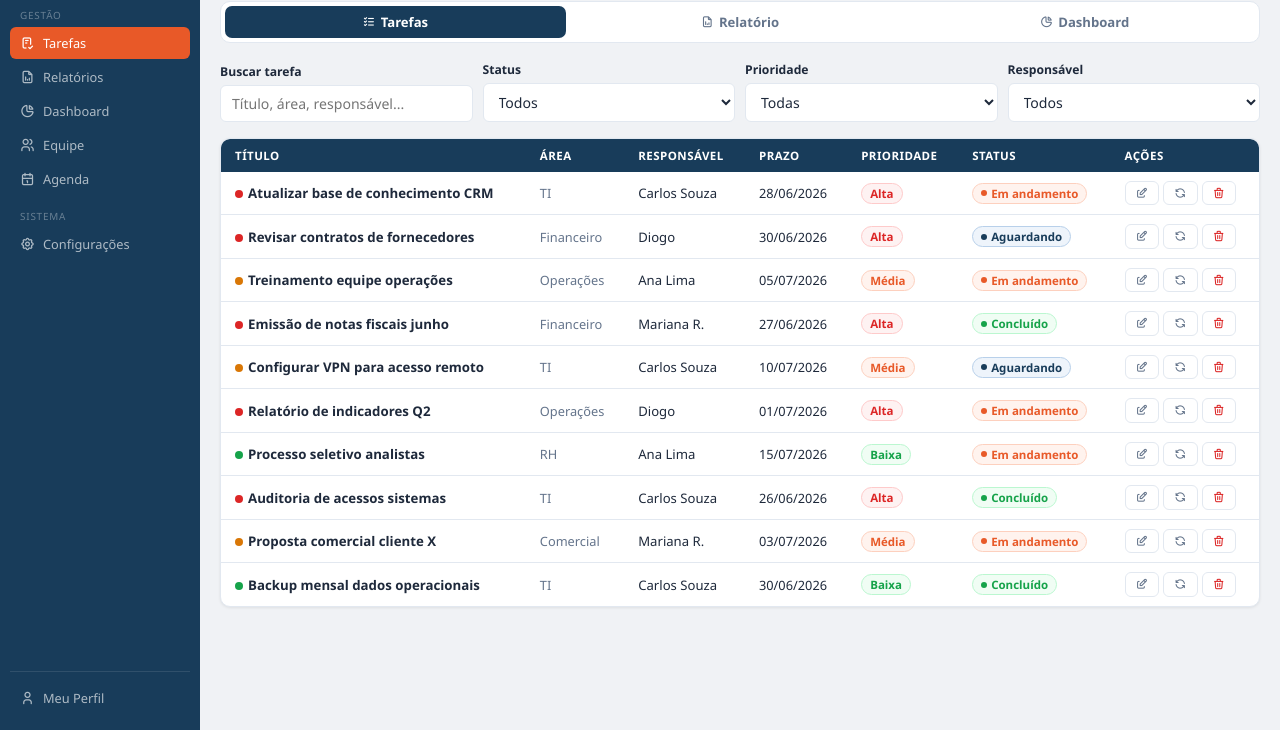
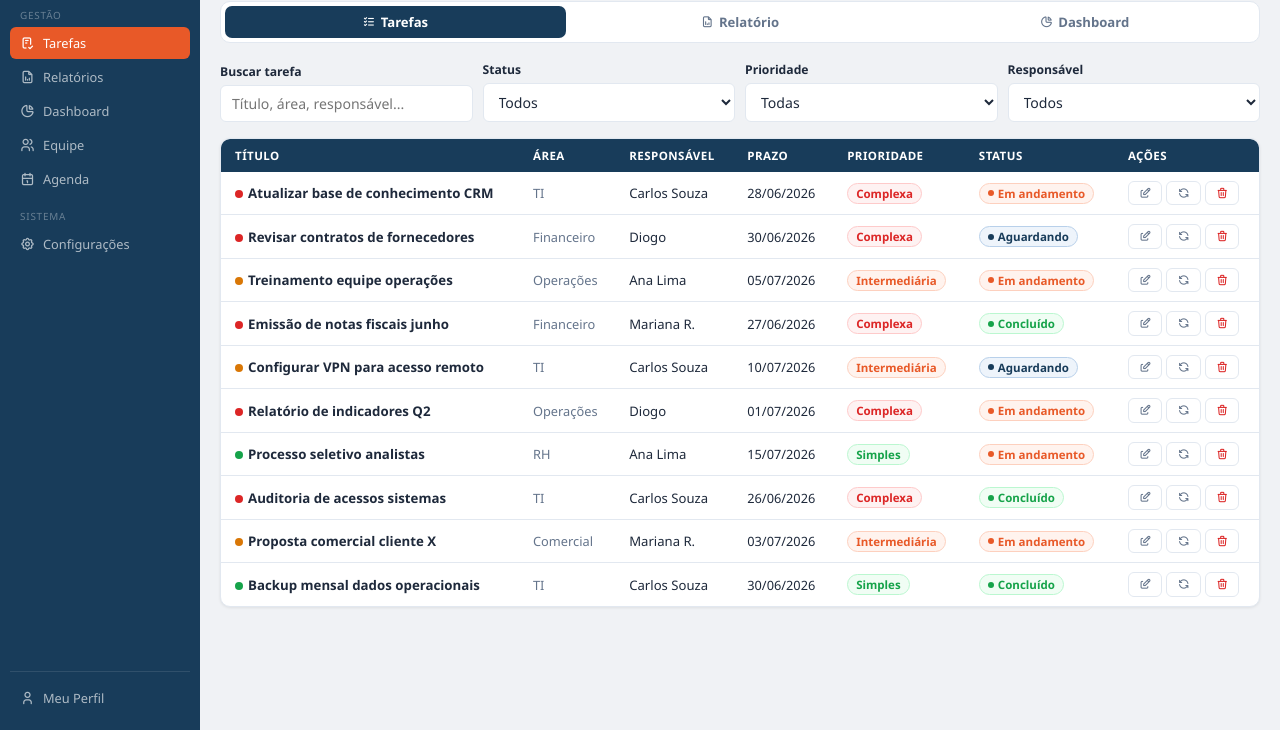
Before and after one commit to diogodurvalkoerichpereira/ItsGerencialCasan, a plain HTML site: page index.html in a window 1280 px wide. Shown: the part 70-800 px from the top of the page. Drawn offline with Linux system fonts and the light colour scheme.

Commit message:
fix: altera prioridades para Simples, Intermediária e Complexa

```diff
--- a/index.html
+++ b/index.html
@@ -203,7 +203,7 @@ textarea{resize:vertical;min-height:72px}
           <label>Prioridade</label>
           <select id="filterPrio" onchange="applyFilters()">
             <option value="">Todas</option>
-            <option>Alta</option><option>Média</option><option>Baixa</option>
+            <option>Simples</option><option>Intermediária</option><option>Complexa</option>
           </select>
         </div>
         <div class="form-group">
@@ -321,7 +321,7 @@ textarea{resize:vertical;min-height:72px}
         <div class="stat-card">
           <div class="stat-icon" style="background:#fef2f2;color:var(--its-danger)"><i class="ti ti-alert-triangle"></i></div>
           <div class="stat-value" id="d-alta">0</div>
-          <div class="stat-label">Prioridade Alta</div>
+          <div class="stat-label">Prioridade Complexa</div>
           <div class="stat-delta-neg" id="d-alta-pct"></div>
         </div>
       </div>
@@ -347,16 +347,16 @@ textarea{resize:vertical;min-height:72px}
 // ── DATA ──────────────────────────────────────────────────────────────
 let nextId = 11;
 const TASKS = [
-  {id:1,titulo:'Atualizar base de conhecimento CRM',area:'TI',resp:'Carlos Souza',prazo:'2026-06-28',prio:'Alta',status:'Em andamento',desc:'Revisar e atualizar os artigos de suporte no sistema CRM para refletir novos produtos.'},
-  {id:2,titulo:'Revisar contratos de fornecedores',area:'Financeiro',resp:'Diogo',prazo:'2026-06-30',prio:'Alta',status:'Aguardando',desc:'Análise dos contratos vigentes com fornecedores de telecom e TI.'},
-  {id:3,titulo:'Treinamento equipe operações',area:'Operações',resp:'Ana Lima',prazo:'2026-07-05',prio:'Média',status:'Em andamento',desc:'Ministrar treinamento sobre novos procedimentos de atendimento.'},
-  {id:4,titulo:'Emissão de notas fiscais junho',area:'Financeiro',resp:'Mariana R.',prazo:'2026-06-27',prio:'Alta',status:'Concluído',desc:'Emissão das NFs referentes às competências de junho 2026.'},
-  {id:5,titulo:'Configurar VPN para acesso remoto',area:'TI',resp:'Carlos Souza',prazo:'2026-07-10',prio:'Média',status:'Aguardando',desc:'Implementar solução de VPN para colaboradores home office.'},
-  {id:6,titulo:'Relatório de indicadores Q2',area:'Operações',resp:'Diogo',prazo:'2026-07-01',prio:'Alta',status:'Em andamento',desc:'Consolidar indicadores de atendimento do segundo trimestre.'},
-  {id:7,titulo:'Processo seletivo analistas',area:'RH',resp:'Ana Lima',prazo:'2026-07-15',prio:'Baixa',status:'Em andamento',desc:'Conduzir processo seletivo para 3 vagas de analistas de suporte.'},
-  {id:8,titulo:'Auditoria de acessos sistemas',area:'TI',resp:'Carlos Souza',prazo:'2026-06-26',prio:'Alta',status:'Concluído',desc:'Revisar permissões e acessos de todos os colaboradores.'},
-  {id:9,titulo:'Proposta comercial cliente X',area:'Comercial',resp:'Mariana R.',prazo:'2026-07-03',prio:'Média',status:'Em andamento',desc:'Elaborar proposta de contact center para cliente do setor bancário.'},
-  {id:10,titulo:'Backup mensal dados operacionais',area:'TI',resp:'Carlos Souza',prazo:'2026-06-30',prio:'Baixa',status:'Concluído',desc:'Realizar backup e verificação de integridade dos dados.'},
+  {id:1,titulo:'Atualizar base de conhecimento CRM',area:'TI',resp:'Carlos Souza',prazo:'2026-06-28',prio:'Complexa',status:'Em andamento',desc:'Revisar e atualizar os artigos de suporte no sistema CRM para refletir novos produtos.'},
+  {id:2,titulo:'Revisar contratos de fornecedores',area:'Financeiro',resp:'Diogo',prazo:'2026-06-30',prio:'Complexa',status:'Aguardando',desc:'Análise dos contratos vigentes com fornecedores de telecom e TI.'},
+  {id:3,titulo:'Treinamento equipe operações',area:'Operações',resp:'Ana Lima',prazo:'2026-07-05',prio:'Intermediária',status:'Em andamento',desc:'Ministrar treinamento sobre novos procedimentos de atendimento.'},
+  {id:4,titulo:'Emissão de notas fiscais junho',area:'Financeiro',resp:'Mariana R.',prazo:'2026-06-27',prio:'Complexa',status:'Concluído',desc:'Emissão das NFs referentes às competências de junho 2026.'},
+  {id:5,titulo:'Configurar VPN para acesso remoto',area:'TI',resp:'Carlos Souza',prazo:'2026-07-10',prio:'Intermediária',status:'Aguardando',desc:'Implementar solução de VPN para colaboradores home office.'},
+  {id:6,titulo:'Relatório de indicadores Q2',area:'Operações',resp:'Diogo',prazo:'2026-07-01',prio:'Complexa',status:'Em andamento',desc:'Consolidar indicadores de atendimento do segundo trimestre.'},
+  {id:7,titulo:'Processo seletivo analistas',area:'RH',resp:'Ana Lima',prazo:'2026-07-15',prio:'Simples',status:'Em andamento',desc:'Conduzir processo seletivo para 3 vagas de analistas de suporte.'},
+  {id:8,titulo:'Auditoria de acessos sistemas',area:'TI',resp:'Carlos Souza',prazo:'2026-06-26',prio:'Complexa',status:'Concluído',desc:'Revisar permissões e acessos de todos os colaboradores.'},
+  {id:9,titulo:'Proposta comercial cliente X',area:'Comercial',resp:'Mariana R.',prazo:'2026-07-03',prio:'Intermediária',status:'Em andamento',desc:'Elaborar proposta de contact center para cliente do setor bancário.'},
+  {id:10,titulo:'Backup mensal dados operacionais',area:'TI',resp:'Carlos Souza',prazo:'2026-06-30',prio:'Simples',status:'Concluído',desc:'Realizar backup e verificação de integridade dos dados.'},
 ];
 
 // ── HELPERS ───────────────────────────────────────────────────────────
@@ -368,10 +368,10 @@ function statusBadge(s){
   return `<span class="badge ${m[s]||'badge-gray'}"><span class="badge-dot"></span>${s}</span>`;
 }
 function prioBadge(p){
-  const m={'Alta':'badge-red','Média':'badge-orange','Baixa':'badge-green'};
+  const m={'Simples':'badge-green','Intermediária':'badge-orange','Complexa':'badge-red'};
   return `<span class="badge ${m[p]||'badge-gray'}">${p}</span>`;
 }
-function prioClass(p){return p==='Alta'?'p-alta':p==='Média'?'p-media':'p-baixa'}
+function prioClass(p){return p==='Complexa'?'p-alta':p==='Intermediária'?'p-media':'p-baixa'}
 
 // ── RENDER TASKS ──────────────────────────────────────────────────────
 function renderTasks(list){
@@ -423,7 +423,7 @@ function editTask(id){
 function buildForm(t={}){
   const areas=['TI','Operações','Financeiro','RH','Comercial'];
   const resps=['Diogo','Ana Lima','Carlos Souza','Mariana R.'];
-  const prios=['Alta','Média','Baixa'];
+  const prios=['Simples','Intermediária','Complexa'];
   const statuses=['Em andamento','Aguardando','Concluído','Cancelado'];
   const sel=(arr,cur)=>arr.map(v=>`<option${cur===v?' selected':''}>${v}</option>`).join('');
   return `
@@ -485,13 +485,13 @@ function generateReport(){
   const total=list.length;
   const conc=list.filter(t=>t.status==='Concluído').length;
   const and=list.filter(t=>t.status==='Em andamento').length;
-  const alta=list.filter(t=>t.prio==='Alta').length;
+  const alta=list.filter(t=>t.prio==='Complexa').length;
   document.getElementById('rptSubtitle').textContent=`Período: ${fmtDate(de)} a ${fmtDate(ate)} · Gerado em ${fmtDate(today())}`;
   document.getElementById('rptStats').innerHTML=[
     {v:total,l:'Total',bg:'#eef4fb',c:'var(--its-sidebar)'},
     {v:conc,l:'Concluídas',bg:'#f0fdf4',c:'var(--its-success)'},
     {v:and,l:'Em Andamento',bg:'#fff3ee',c:'var(--its-orange)'},
-    {v:alta,l:'Prioridade Alta',bg:'#fef2f2',c:'var(--its-danger)'},
+    {v:alta,l:'Prioridade Complexa',bg:'#fef2f2',c:'var(--its-danger)'},
   ].map(s=>`<div class="stat-card" style="background:${s.bg}"><div class="stat-value" style="color:${s.c}">${s.v}</div><div class="stat-label">${s.l}</div></div>`).join('');
   document.getElementById('rptBody').innerHTML=list.map(t=>
     `<tr><td>${t.titulo}</td><td>${t.area}</td><td>${t.resp}</td><td>${fmtDate(t.prazo)}</td><td>${prioBadge(t.prio)}</td><td>${statusBadge(t.status)}</td></tr>`
@@ -514,7 +514,7 @@ function updateDashboard(){
   const total=TASKS.length;
   const conc=TASKS.filter(t=>t.status==='Concluído').length;
   const and=TASKS.filter(t=>t.status==='Em andamento').length;
-  const alta=TASKS.filter(t=>t.prio==='Alta').length;
+  const alta=TASKS.filter(t=>t.prio==='Complexa').length;
   document.getElementById('d-total').textContent=total;
   document.getElementById('d-conc').textContent=conc;
   document.getElementById('d-and').textContent=and;
```
